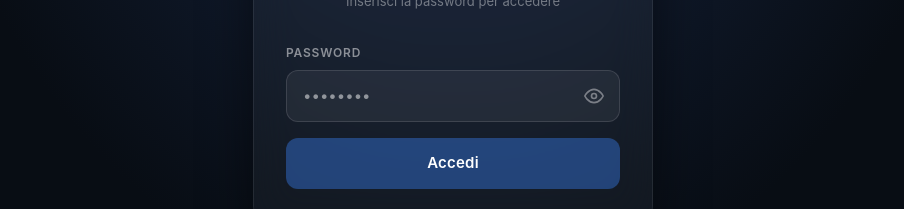
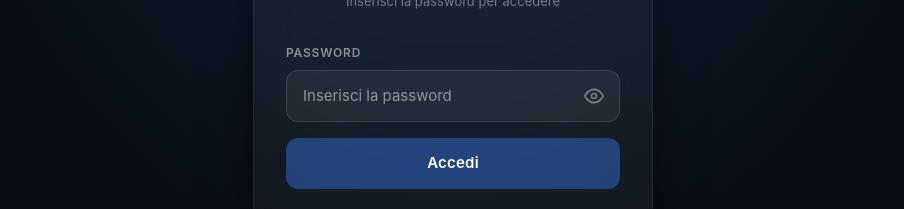
Before and after one commit to cristiancampanella09/gnet, a Next.js app: page /login in a window 1280 px wide. Shown: the part 361-570 px from the top of the page, without its empty margins (187-1091 px from the left). Built offline with nearby package versions, Linux system fonts and the light colour scheme.

Commit message:
tolto pallini e messo scritta in login

```diff
--- a/app/login/page.tsx
+++ b/app/login/page.tsx
@@ -82,7 +82,7 @@ export default function LoginPage() {
             <div style={{ position: "relative", display: "flex", alignItems: "center" }}>
               <input
                 type={showPassword ? "text" : "password"}
-                placeholder="••••••••"
+                placeholder="Inserisci la password"
                 value={password}
                 onChange={(e) => setPassword(e.target.value)}
                 onKeyDown={(e) => e.key === "Enter" && handleLogin()}
```
